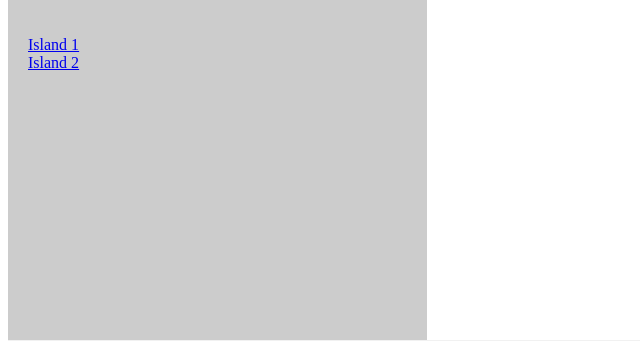
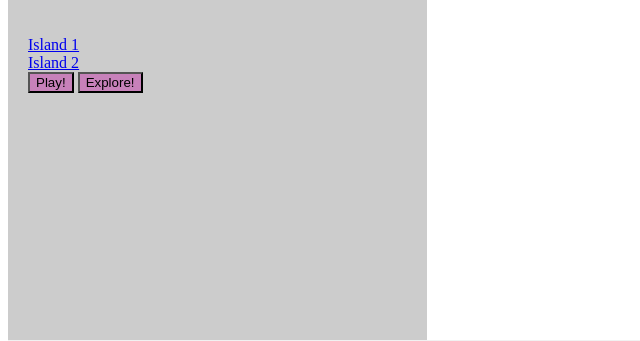
Before and after one commit to Chinchilla7/regina-flask-html, a Flask app: page / in a window 1280 px wide. Shown: the part 197-538 px from the top of the page, without its empty margins (0-640 px from the left). Run offline with Flask 2, Linux system fonts and the light colour scheme.

Commit message:
Update homepage.html

```diff
--- a/Assignment 3a/templates/homepage.html
+++ b/Assignment 3a/templates/homepage.html
@@ -18,6 +18,8 @@
                 <ul>
                     <li><a href="#">Island 1</a></li>
                     <li><a href="#">Island 2</a></li>
+                    <button> Play! </button>
+                    <button class="specialButton1"> Explore! </button>
                 </ul>
             </nav>
 
```
